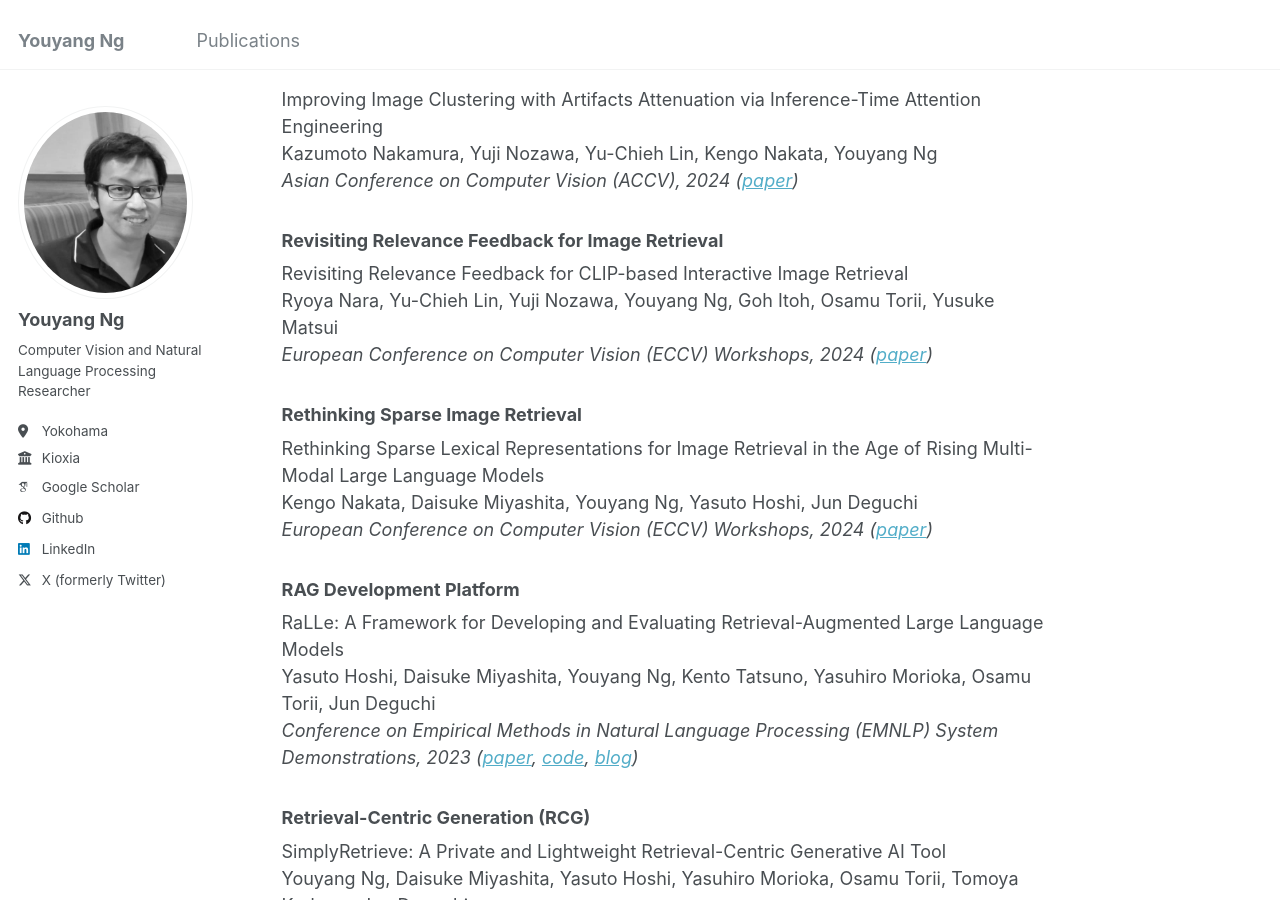
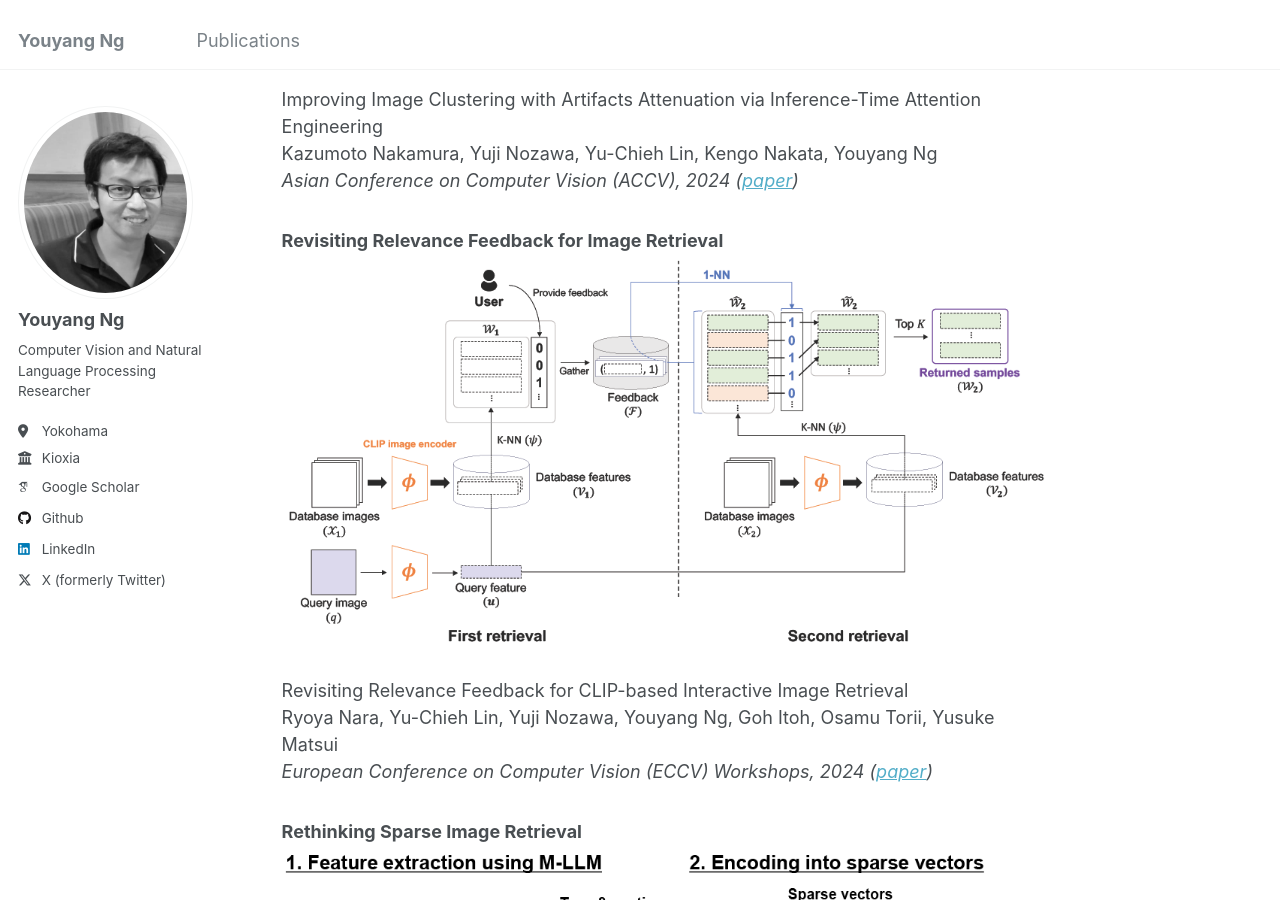
Before and after one commit to yy29/yy29.github.io, a Jekyll site: the page built from _pages/about.md, in a window 1280 px wide and 900 px high, scrolled down 909 px. Built offline with Jekyll 4.4.1, drawn with Linux system fonts in a browser that asks for light colours; some web fonts are replaced.

Commit message:
Update about.md

```diff
--- a/_pages/about.md
+++ b/_pages/about.md
@@ -21,18 +21,15 @@ Kazumoto Nakamura, Yuji Nozawa, Yu-Chieh Lin, Kengo Nakata, Youyang Ng
 *Asian Conference on Computer Vision (ACCV), 2024 ([paper](https://arxiv.org/abs/2410.04801))*
 
 ### Revisiting Relevance Feedback for Image Retrieval
-
-<!---
-|| Revisiting Relevance Feedback for Image Retrieval |
-| :--- | :--- |
-| <img align="left" width="200" src="../images/2024_feedback.png"> | **Revisiting Relevance Feedback for CLIP-based Interactive Image Retrieval** <br> Ryoya Nara, Yu-Chieh Lin, Yuji Nozawa, Youyang Ng, Goh Itoh, Osamu Torii, Yusuke Matsui <br> *European Conference on Computer Vision (ECCV) Workshops, 2024 ([paper](https://arxiv.org/abs/2404.16398))* |
---->
+<img height="200" src="../images/2024_feedback.png">
 
 Revisiting Relevance Feedback for CLIP-based Interactive Image Retrieval
 Ryoya Nara, Yu-Chieh Lin, Yuji Nozawa, Youyang Ng, Goh Itoh, Osamu Torii, Yusuke Matsui
 *European Conference on Computer Vision (ECCV) Workshops, 2024 ([paper](https://arxiv.org/abs/2404.16398))*
 
 ### Rethinking Sparse Image Retrieval
+<img height="200" src="../images/2024_sparse.png">
+
 Rethinking Sparse Lexical Representations for Image Retrieval in the Age of Rising Multi-Modal Large Language Models
 Kengo Nakata, Daisuke Miyashita, Youyang Ng, Yasuto Hoshi, Jun Deguchi
 *European Conference on Computer Vision (ECCV) Workshops, 2024 ([paper](https://arxiv.org/abs/2408.16296))*
```
